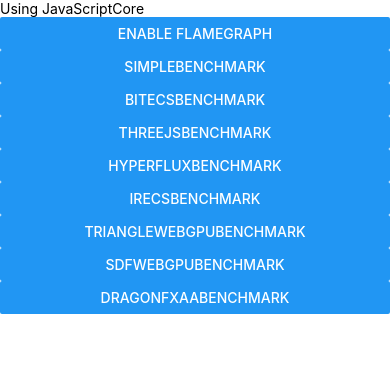
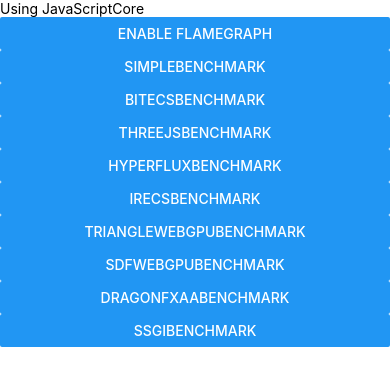
Before and after one commit to rebeckerspecialties/benchmarking-test-app, a React Native app in the folder apps/benchmarking-test-app/: screen / in a window 390 px wide. Shown: the top 386 px of the page. Built offline with nearby package versions, Linux system fonts and the light colour scheme; what wgpu-matrix would draw is missing.

Commit message:
Add benchmark entry

```diff
--- a/apps/benchmarking-test-app/App.tsx
+++ b/apps/benchmarking-test-app/App.tsx
@@ -21,6 +21,7 @@ import { runHelloTriangle } from "./src/graphicsBenchmarks/HelloTriangle";
 import { GraphicsBenchmark } from "./src/graphicsBenchmarks/GraphicsBenchmark";
 import { runSignedDistanceField } from "./src/graphicsBenchmarks/SignedDistanceField";
 import { runDragonFxaa } from "./src/graphicsBenchmarks/DragonFxaa";
+import { runScreenSpaceGlobalIllumination } from "./src/graphicsBenchmarks/ScreenSpaceGlobalIllumination";
 
 const App = () => {
   const [flamegraphEnabled, setFlamegraphEnabled] = useState(false);
@@ -80,6 +81,10 @@ const App = () => {
           name="sdfWebGpuBenchmark"
         />
         <GraphicsBenchmark run={runDragonFxaa} name="dragonFxaaBenchmark" />
+        <GraphicsBenchmark
+          run={runScreenSpaceGlobalIllumination}
+          name="ssgiBenchmark"
+        />
       </SafeAreaView>
     </>
   );
```
